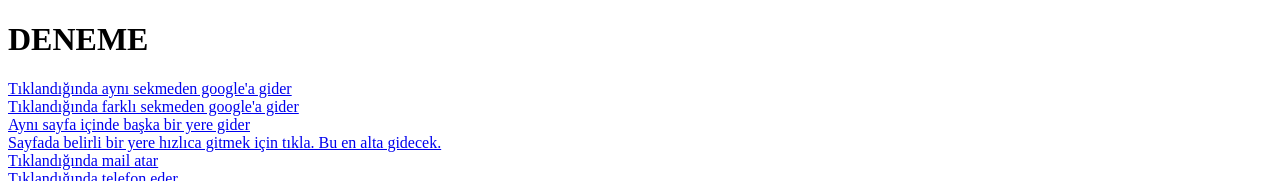
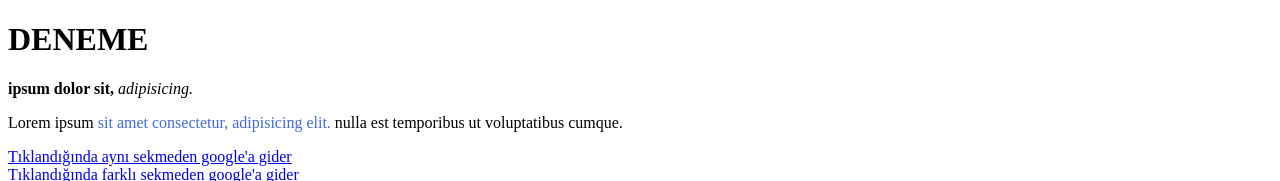
Before and after one commit to GriffithsofBerserk/HtmlInfos, a plain HTML site: page index.html in a window 1280 px wide. Shown: the top 181 px of the page. Drawn offline with Linux system fonts and the light colour scheme.

Commit message:
span,strong,em

```diff
--- a/index.html
+++ b/index.html
@@ -8,6 +8,8 @@
 <body>
 
     <h1>DENEME</h1>
+    <p><strong> ipsum dolor sit, </strong> <em> adipisicing.</em></p>
+    <p>Lorem ipsum <span style="color: royalblue;"> sit amet consectetur, adipisicing elit. </span> nulla est temporibus ut voluptatibus cumque.</p>
 
     <!--Links-->
     <div>
```
